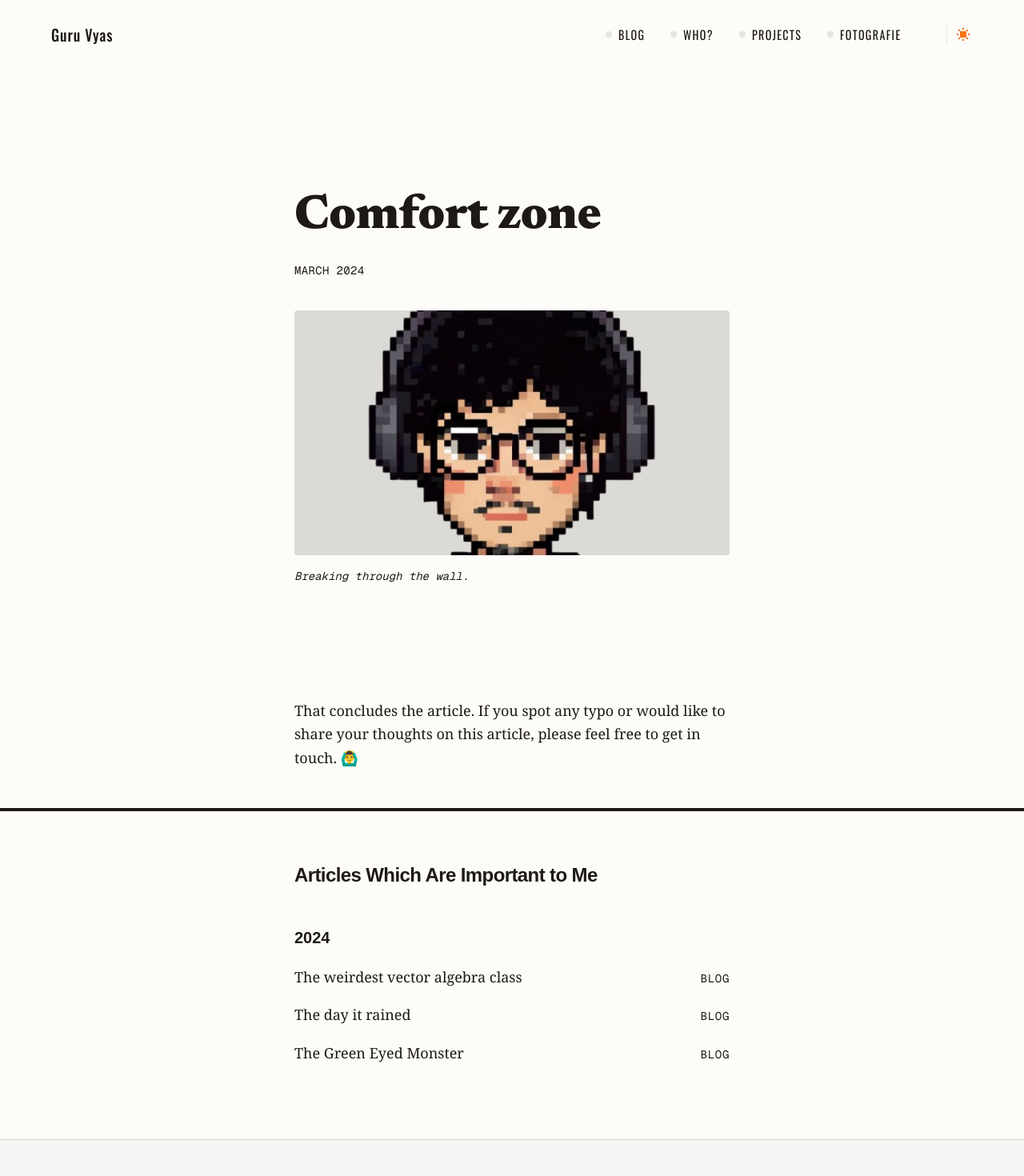
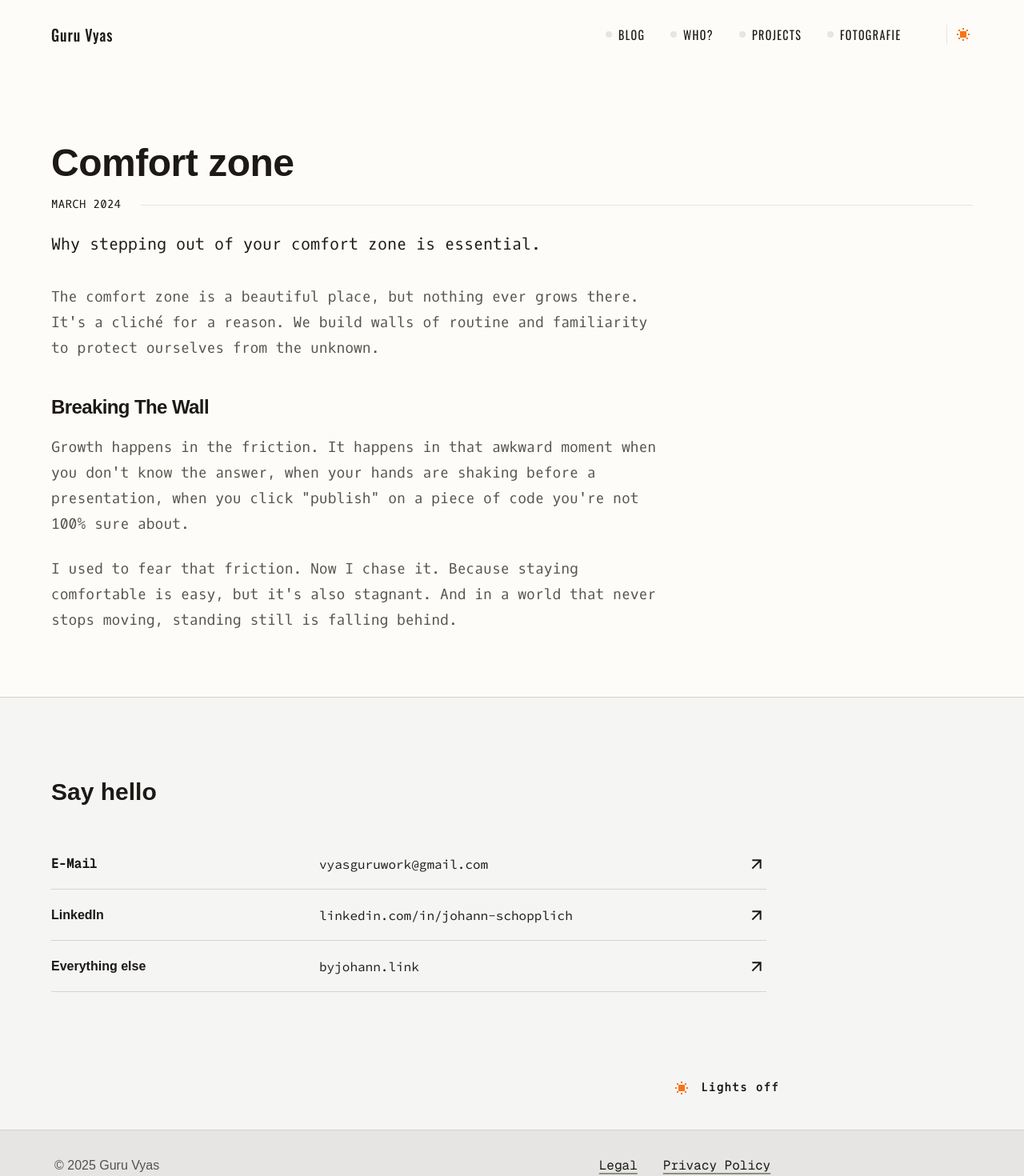
Before and after one commit to wakeupguruu/portfolio, a Next.js app: page /blog/comfort-zone in a window 1280 px wide. Shown: the top 1470 px of the page at 80% size. Built offline with nearby package versions, Linux system fonts and the light colour scheme; a web font is replaced by a local one.

Commit message:
feat(blog): implement dynamic blog page with special styling

```diff
--- a/app/blog/[slug]/page.tsx
+++ b/app/blog/[slug]/page.tsx
@@ -1,19 +1,49 @@
-import { Container, Section } from "@/components/ui/section";
+
 import { Header } from "@/components/Header";
 import { Footer } from "@/components/Footer";
+import { Container, Section } from "@/components/ui/section";
+import { SayHello } from "@/components/say-hello";
 import { POSTS } from "../data";
 import { notFound } from "next/navigation";
-import { MinimalArrow } from "@/components/minimal-arrow";
-import Link from "next/link";
-import { SayHello } from "@/components/say-hello";
-import Image from "next/image";
+import fs from "fs/promises";
+import path from "path";
+import ReactMarkdown from "react-markdown";
+import { SpecialBox } from "@/components/ui/special-box";
+import { Metadata } from "next";
 
-// This is a dynamic route component
-export default async function BlogPostPage({
-    params,
-}: {
+interface PageParams {
     params: Promise<{ slug: string }>;
-}) {
+}
+
+export async function generateStaticParams() {
+    return POSTS.map((post) => ({
+        slug: post.slug,
+    }));
+}
+
+export async function generateMetadata({ params }: PageParams): Promise<Metadata> {
+    const { slug } = await params;
+    const post = POSTS.find((p) => p.slug === slug);
+
+    if (!post) {
+        return {
+            title: "Post Not Found",
+        };
+    }
+
+    return {
+        title: `${post.title} | Portfolio`,
+        description: post.excerpt,
+        openGraph: {
+            title: post.title,
+            description: post.excerpt,
+            type: "article",
+            publishedTime: post.date, // Note: date format might need parsing if structured data requires ISO
+        },
+    };
+}
+
+export default async function BlogPostPage({ params }: PageParams) {
     const { slug } = await params;
     const post = POSTS.find((p) => p.slug === slug);
 
@@ -21,111 +51,62 @@ export default async function BlogPostPage({
         notFound();
     }
 
-    // Filter out current post for "My other articles"
-    const otherPosts = POSTS.filter((p) => p.slug !== slug);
+    const filePath = path.join(process.cwd(), "content", "blogs", `${slug}.md`);
+    let content = "";
 
-    // Group by year
-    const groupedPosts = otherPosts.reduce((acc, p) => {
-        const year = p.date.split(" ").pop() || "Other";
-        if (!acc[year]) acc[year] = [];
-        acc[year].push(p);
-        return acc;
-    }, {} as Record<string, typeof POSTS>);
-
-    // Sort years descending
-    const years = Object.keys(groupedPosts).sort((a, b) => Number(b) - Number(a));
+    try {
+        content = await fs.readFile(filePath, "utf-8");
+    } catch (error) {
+        console.error(`Error reading markdown file for slug ${slug}:`, error);
+        notFound();
+    }
 
     return (
-        <div className="min-h-screen bg-background text-foreground" style={{ fontFamily: 'var(--font-newsreader)' }}>
+        <div className="min-h-screen font-interTight bg-background text-foreground transition-colors duration-500">
             <Header />
 
-            <article className="pt-32 md:pt-40 pb-0">
-                <Container className="max-w-2xl">
-
-                    {/* Header Section: Title Left Aligned */}
-                    <header className="mb-12">
-                        <h1 className="text-4xl md:text-6xl font-bold leading-[1.1] mb-6 tracking-tight text-[#1c1917] dark:text-[#ededed] text-left">
+            <div className="pt-24 w-full overflow-x-hidden">
+                <Container>
+                    <Section className="mb-12 md:mb-20">
+                        <div>
+                            <div className="mb-8">
+                                <h1 className="max-w-3xl font-tasa text-4xl md:text-5xl font-extrabold leading-tight tracking-[-0.04em] text-[#1c1917] dark:text-[#ededed] mb-3">
                                     {post.title}
                                 </h1>
-
-                        <div className="flex items-center gap-4 mb-10 text-sm text-muted-foreground font-mono tracking-wide">
-                            <span className="uppercase">{post.date}</span>
+                                <div className="flex items-center w-full mb-6">
+                                    <span className="text-sm tracking-wide font-oxygen uppercase text-muted-foreground whitespace-nowrap">
+                                        {post.date}
+                                    </span>
+                                    <div className="h-px flex-1 bg-border ml-6"></div>
+                                </div>
+                                {/* Excerpt is usually not shown in detail view if it's redundant with content, but I'll keep it for now if needed, or maybe just remove it as the image didn't clearly show it. User said "header and date section". I will keep excerpt for now but maybe move it below date or remove if not needed. I'll keep it below date. */}
+                                <p className="max-w-3xl text-xl text-muted-foreground font-oxygen leading-relaxed">
+                                    {post.excerpt}
+                                </p>
                             </div>
 
-                        {/* Main Image with Caption */}
-                        {post.image && (
-                            <figure className="mb-14">
-                                <div className="relative w-full aspect-[16/9] overflow-hidden rounded-sm bg-muted/20">
-                                    <img
-                                        src={post.image}
-                                        alt={post.title}
-                                        className="object-cover w-full h-full"
-                                    />
+                            {/* Main Content */}
+                            <article className="prose prose-lg dark:prose-invert max-w-3xl font-oxygen leading-relaxed
+                prose-headings:font-tasa prose-headings:font-bold prose-headings:tracking-tight
+                prose-p:text-(--blog-text) prose-p:leading-8
+                prose-strong:text-foreground
+                prose-code:text-accent prose-code:bg-muted/50 prose-code:px-1 prose-code:py-0.5 prose-code:rounded prose-code:before:content-none prose-code:after:content-none
+              ">
+                                <ReactMarkdown
+                                    components={{
+                                        blockquote: ({ node, ...props }) => <SpecialBox {...(props as any)} />,
+                                    }}
+                                >
+                                    {content}
+                                </ReactMarkdown>
+                            </article>
                         </div>
-                                {post.caption && (
-                                    <figcaption className="mt-4 text-left text-sm text-muted-foreground font-mono italic">
-                                        {post.caption}
-                                    </figcaption>
-                                )}
-                            </figure>
-                        )}
-                    </header>
-
-                    {/* Content Section */}
-                    <Section className="mb-12">
-                        <div
-                            className="
-                    prose prose-lg dark:prose-invert
-                    prose-headings:font-bold prose-headings:tracking-tight prose-headings:text-foreground
-                    prose-p:text-[1.1rem] prose-p:leading-[1.8] prose-p:text-foreground/90 prose-p:font-serif
-                    prose-a:text-accent prose-a:no-underline hover:prose-a:underline
-                    prose-blockquote:border-l-accent prose-blockquote:pl-6 prose-blockquote:italic prose-blockquote:text-xl prose-blockquote:text-muted-foreground
-                    max-w-none
-                "
-                            dangerouslySetInnerHTML={{ __html: post.content || "" }}
-                        />
                     </Section>
-
-                    {/* Dialogue Text (Reference Style) */}
-                    <p className="mb-12 text-lg text-foreground font-serif leading-relaxed">
-                        That concludes the article. If you spot any typo or would like to share your thoughts on this article, please feel free to get in touch. 🙆‍♂️
-                    </p>
-
                 </Container>
-            </article>
-
-            {/* Thick Border */}
-            <div className="w-full border-t-4 border-foreground mb-16"></div>
-
-            {/* "My other articles" Section */}
-            <Container className="max-w-2xl mb-24">
-                <h2 className="text-2xl font-bold tracking-tight mb-12 font-tasa">Articles Which Are Important to Me</h2>
-
-                <div className="flex flex-col gap-12">
-                    {years.map(year => (
-                        <div key={year}>
-                            <h3 className="text-xl font-bold mb-6 font-tasa">{year}</h3>
-                            <div className="flex flex-col gap-6">
-                                {groupedPosts[year].map(p => (
-                                    <Link key={p.slug} href={p.href!} className="group relative grid grid-cols-[1fr_auto] items-baseline gap-4 hover:opacity-70 transition-opacity">
-                                        <span className="text-lg font-serif font-medium border-b border-transparent group-hover:border-foreground transition-colors leading-tight">
-                                            {p.title}
-                                        </span>
-                                        <span className="text-sm text-muted-foreground font-mono uppercase tracking-wider shrink-0">
-                                            {/* Category placeholder or just a tag */}
-                                            Blog
-                                        </span>
-                                    </Link>
-                                ))}
-                            </div>
-                        </div>
-                    ))}
-                </div>
-            </Container>
-
 
                 <SayHello />
                 <Footer />
             </div>
+        </div>
     );
 }
```
Lines whose indentation alone changed are shown as unchanged.
